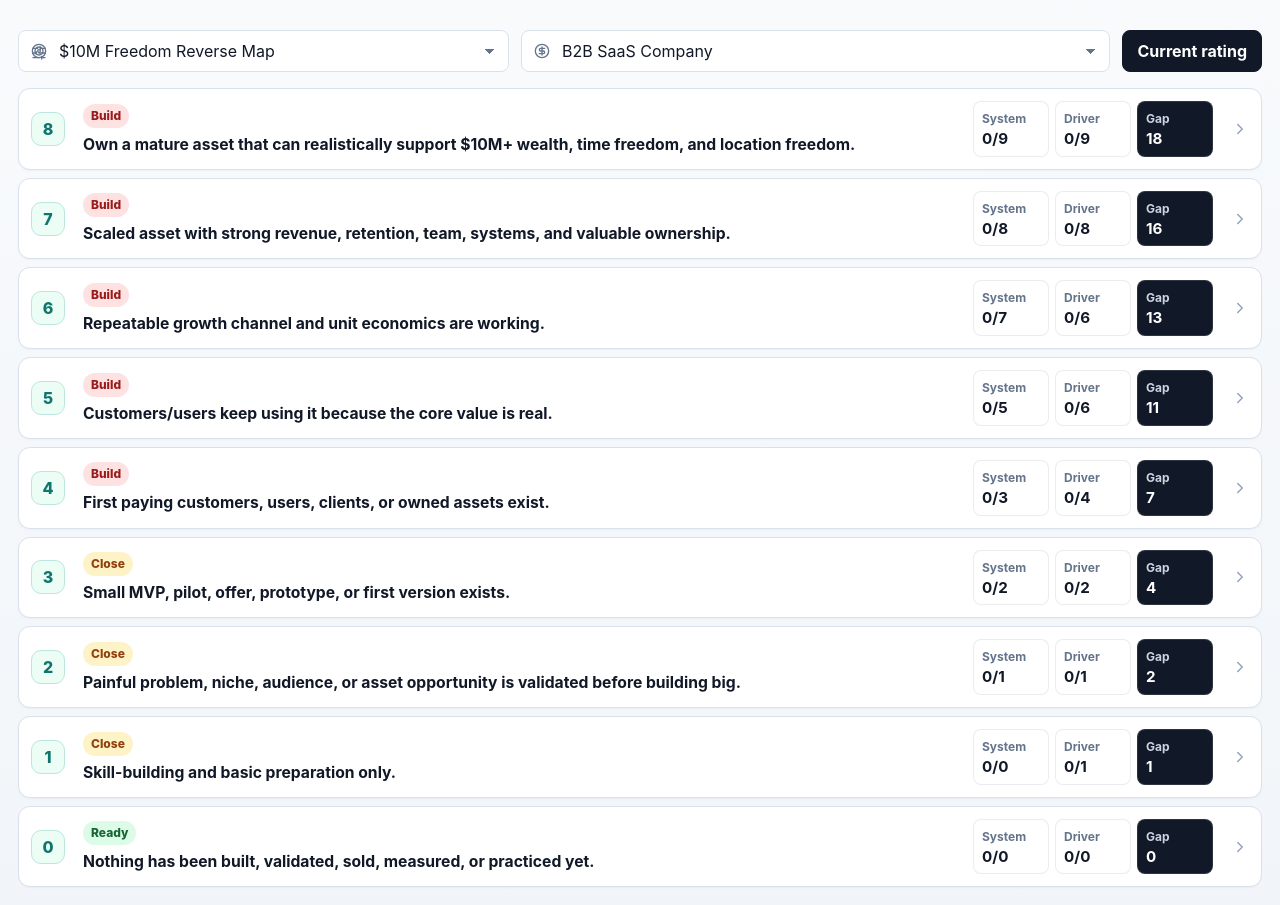
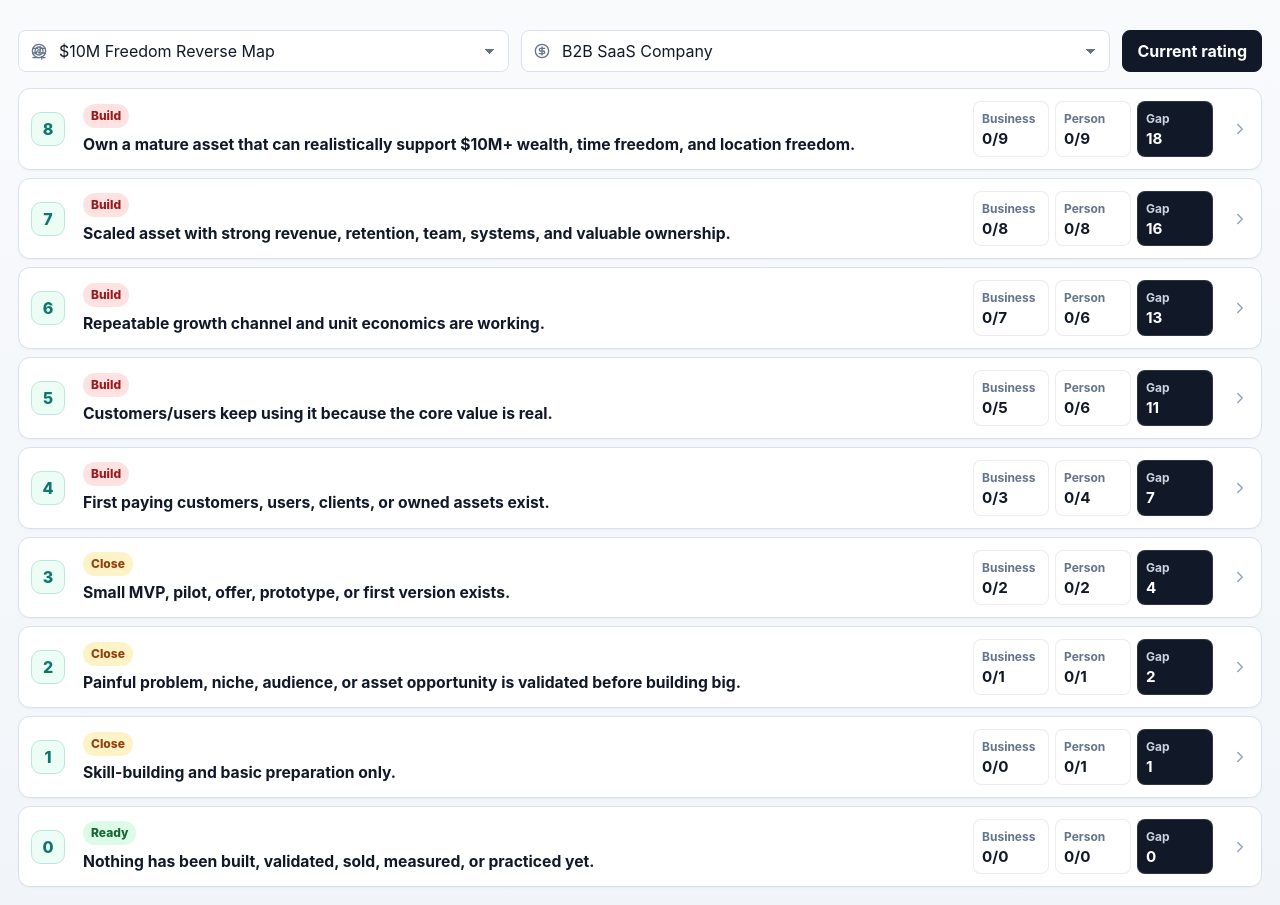
Before and after one commit to tusarimrananik/reverse, a Next.js app: page / in a window 1280 px wide. Built offline with nearby package versions, Linux system fonts and the light colour scheme.

Commit message:
sdfsdfsd

```diff
--- a/components/ReverseGoalMap.tsx
+++ b/components/ReverseGoalMap.tsx
@@ -3,7 +3,7 @@
 import { useCallback, useEffect, useMemo, useState } from "react";
 import {
   Activity,
-  Car,
+  BriefcaseBusiness,
   ChevronRight,
   CircleDollarSign,
   HeartHandshake,
@@ -115,8 +115,8 @@ function StepStats({ path, step, current }: { path: Path; step: Step; current: C
 
   return (
     <div className="step-stats">
-      <ScoreTile label="System" value={`${vehicleCurrent}/${vehicleRequired}`} />
-      <ScoreTile label="Driver" value={`${driverCurrent}/${driverRequired}`} />
+      <ScoreTile label="Business" value={`${vehicleCurrent}/${vehicleRequired}`} />
+      <ScoreTile label="Person" value={`${driverCurrent}/${driverRequired}`} />
       <ScoreTile label="Gap" value={vehicleGap + driverGap} tone="dark" />
     </div>
   );
@@ -235,11 +235,11 @@ function StepDetails({
                 </Button>
                 <Button variant={view === "driver" ? "default" : "outline"} type="button" onClick={() => setView("driver")}>
                   <UserRound size={16} />
-                  Driver
+                  Person
                 </Button>
                 <Button variant={view === "vehicle" ? "default" : "outline"} type="button" onClick={() => setView("vehicle")}>
-                  <Car size={16} />
-                  System
+                  <BriefcaseBusiness size={16} />
+                  Business
                 </Button>
               </div>
             </div>
@@ -256,10 +256,10 @@ function StepDetails({
               </Card>
             ) : null}
             {view === "driver" ? (
-              <AttributeComparison title="Driver matrix" attrs={path.driverAttrs} kind="driver" path={path} step={step} current={current} />
+              <AttributeComparison title="Person matrix" attrs={path.driverAttrs} kind="driver" path={path} step={step} current={current} />
             ) : null}
             {view === "vehicle" ? (
-              <AttributeComparison title="System matrix" attrs={path.vehicleAttrs} kind="vehicle" path={path} step={step} current={current} />
+              <AttributeComparison title="Business matrix" attrs={path.vehicleAttrs} kind="vehicle" path={path} step={step} current={current} />
             ) : null}
           </div>
         ) : null}
@@ -285,8 +285,8 @@ function CurrentRatingSheet({
     <Sheet open={open} onOpenChange={(nextOpen) => (!nextOpen ? onClose() : undefined)}>
       <SheetContent className="current-rating-sheet" onClose={onClose}>
         <div className="sheet-scroll">
-          <AttributeEditor title="System rating" attrs={path.vehicleAttrs} kind="vehicle" path={path} current={current} onChange={onChange} />
-          <AttributeEditor title="Driver rating" attrs={path.driverAttrs} kind="driver" path={path} current={current} onChange={onChange} />
+          <AttributeEditor title="Business rating" attrs={path.vehicleAttrs} kind="vehicle" path={path} current={current} onChange={onChange} />
+          <AttributeEditor title="Person rating" attrs={path.driverAttrs} kind="driver" path={path} current={current} onChange={onChange} />
         </div>
       </SheetContent>
     </Sheet>
```
